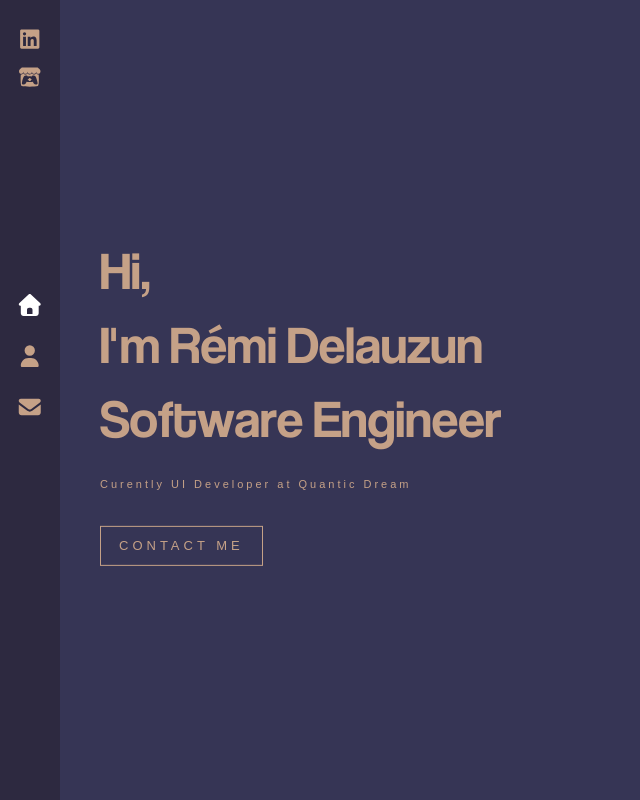
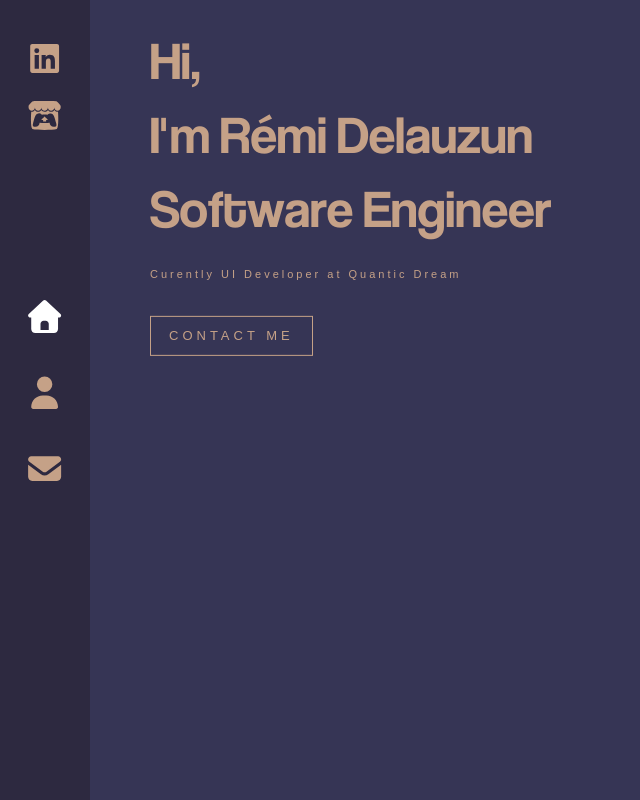
Before and after one commit to RemDel/Portfolio, a React (Create React App) app in the folder portfolio/: page / in a window 1280 px wide. Shown: the whole page, without its empty margins (0-640 px from the left). Built offline with nearby package versions, Linux system fonts and the light colour scheme.

Commit message:
Tweening properties

```diff
--- a/portfolio/src/components/AnimatedLetters/index.scss
+++ b/portfolio/src/components/AnimatedLetters/index.scss
@@ -12,7 +12,7 @@
     animation-fill-mode: both;
 
     &:hover {
-        animation: rubberBand 0.4s;
+        //animation: rubberBand 0.4s;
         color: #BD776F;
     }
 }
--- a/portfolio/src/components/Deprecated/index.scss
+++ /dev/null
@@ -1,120 +0,0 @@
-.nav-bar {
-    background: #2D2940;
-    width: 60px;
-    height: 100%;
-    position: absolute;
-    top : 0;
-    z-index: 3;
-    min-height:  500px;
-
-    .logo {
-        display: block;
-        padding: 8px 0;
-        color: #C5A187;
-
-        img {
-            display: block;
-            margin: 8px auto;
-            width: 48px;
-            height: auto;
-        }
-    }
-
-    nav {
-        display: block;
-        text-align: center;
-        position: absolute;
-        height: 210px;
-        top: 50%;
-        margin-top: -120px;
-        width: 100%;
-
-        a {
-            font-size: 22px;
-            color:#2D2940;
-            display: block;
-            line-height: 51px;
-            height: 51px;
-            position: relative;
-            text-decoration: none;
-
-            i {
-                transition: all 0.3s ease-out;
-            }
-
-            &:hover {
-                color: #ffffff;
-
-                svg {
-                    opacity: 0;
-                }
-
-                &:after {
-                    opacity: 1;
-                }
-            }
-
-            &:after {
-                content: '';
-                font-size: 9px;
-                letter-spacing: 2px;
-                position: absolute;
-                bottom: 0;
-                display: block;
-                width: 100%;
-                text-align: center;
-                opacity: 0;
-                transition: all 0.3 ease-out;
-            }
-
-            &:first-child{
-                &::after{
-                    content: 'HOME';
-                }
-            }
-        }
-
-        a.about-link{
-            &:after {
-                content: 'ABOUT';
-            }
-        }
-
-        a.contact-link{
-            &:after {
-                content: 'CONTACT';
-            }
-        }
-
-
-        a.active {
-            svg {
-                color: #ffffff;
-            }
-        }
-    }
-
-    ul {
-        position: absolute;
-        top: 20px;
-        width: 100%;
-        display: block;
-        padding: 0;
-        list-style: none;
-        text-align: center;
-        margin: 0;
-
-        li {
-            a {
-                padding: 8px 0;
-                display: block;
-                font-size: 22px;
-                line-height: 16px;
-
-                &:hover svg {
-                    color: #ffffff;
-                }
-            }
-        }
-    }
-}
--- a/portfolio/src/components/Home/index.scss
+++ b/portfolio/src/components/Home/index.scss
@@ -2,8 +2,8 @@
 
     .text-zone {
         position: absolute;
-        left: 100px; // 10%
-        top: 50%;
+        left: 150px; // 10%
+        top: 150px;
         transform: translateY(-50%);
         width: 80%;
         max-height: 90%;
--- a/portfolio/src/components/Layout/index.scss
+++ b/portfolio/src/components/Layout/index.scss
@@ -1,24 +1,11 @@
 .nav-bar {
     background: #2D2940;
-    width: 60px;
+    width: 90px;
     height: 100%;
     position: absolute;
     top : 0;
     z-index: 3;
     min-height:  500px;
-
-    .logo {
-        display: block;
-        padding: 8px 0;
-        color: #C5A187;
-
-        img {
-            display: block;
-            margin: 8px auto;
-            width: 48px;
-            height: auto;
-        }
-    }
 
     nav {
         display: block;
@@ -30,11 +17,11 @@
         width: 100%;
 
         a {
-            font-size: 22px;
+            font-size: 33px;
             color:#2D2940;
             display: block;
-            line-height: 51px;
-            height: 51px;
+            line-height: 76px;
+            height: 76px;
             position: relative;
             text-decoration: none;
 
@@ -56,7 +43,7 @@
 
             &:after {
                 content: '';
-                font-size: 9px;
+                font-size: 15px;
                 letter-spacing: 2px;
                 position: absolute;
                 bottom: 0;
@@ -96,7 +83,7 @@
 
     ul {
         position: absolute;
-        top: 20px;
+        top: 30px;
         width: 100%;
         display: block;
         padding: 0;
@@ -106,10 +93,10 @@
 
         li {
             a {
-                padding: 8px 0;
+                padding: 12px 0;
                 display: block;
-                font-size: 22px;
-                line-height: 16px;
+                font-size: 33px;
+                line-height: 24px;
 
                 &:hover svg {
                     color: #ffffff;
```
Also changed, not shown: portfolio/src/components/Deprecated/index.js (deleted, +0 -135 lines).
